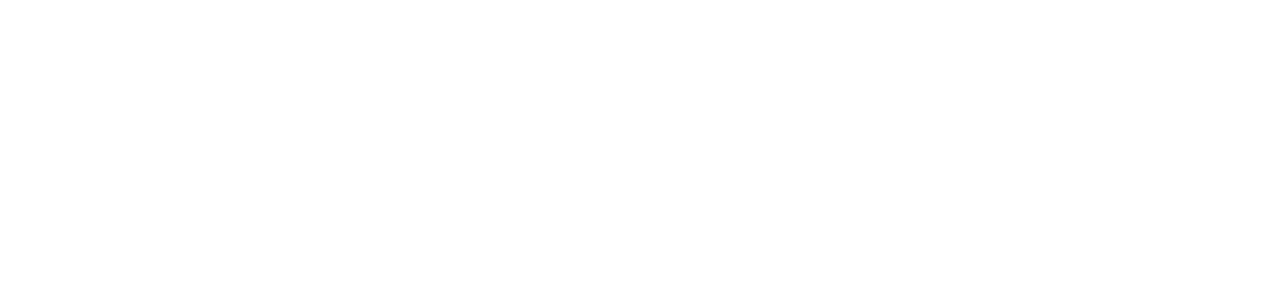
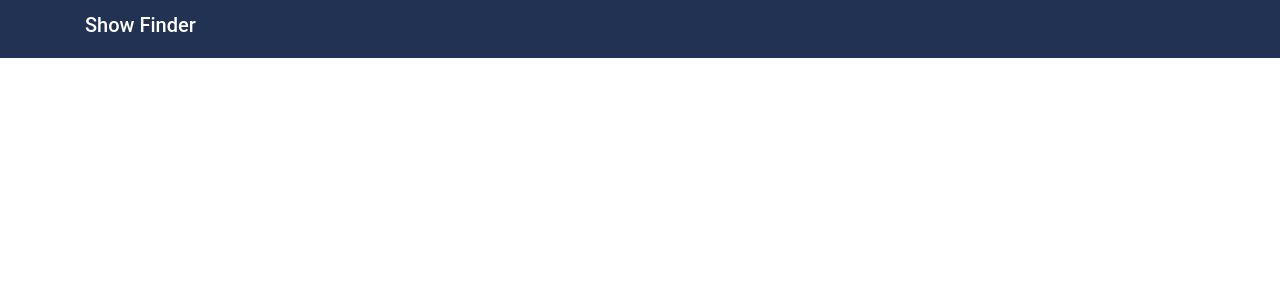
Before and after one commit to felix-chin/react-coding-challenge, a React (Create React App) app: page / in a window 1280 px wide. Shown: the top 300 px of the page. Built offline with nearby package versions, Linux system fonts and the light colour scheme.

Commit message:
added header and search bar components

```diff
--- a/public/index.html
+++ b/public/index.html
@@ -24,7 +24,12 @@
       work correctly both with client-side routing and a non-root public URL.
       Learn how to configure a non-root public URL by running `npm run build`.
     -->
-    <title>React App</title>
+    <title>Show Finder</title>
+    <link rel="stylesheet" href="https://cdnjs.cloudflare.com/ajax/libs/twitter-bootstrap/4.3.1/css/bootstrap.min.css"
+      integrity="sha256-YLGeXaapI0/5IgZopewRJcFXomhRMlYYjugPLSyNjTY=" crossorigin="anonymous">
+    <link rel="stylesheet" href="https://cdnjs.cloudflare.com/ajax/libs/font-awesome/5.15.1/css/all.min.css"
+      integrity="sha512-+4zCK9k+qNFUR5X+cKL9EIR+ZOhtIloNl9GIKS57V1MyNsYpYcUrUeQc9vNfzsWfV28IaLL3i96P9sdNyeRssA=="
+      crossorigin="anonymous" />
   </head>
   <body>
     <noscript>You need to enable JavaScript to run this app.</noscript>
--- a/src/App.js
+++ b/src/App.js
@@ -16,6 +16,7 @@
 
   return (
     <div>
+      <Header />
     </div>
   );
 }
--- a/src/components/header.jsx
+++ b/src/components/header.jsx
@@ -3,6 +3,13 @@
 const Header = () => {
   return (
     <header>
+      <div className="navbar navbar-dark bg-dark-blue">
+        <div className="container">
+          <div className="navbar-brand">
+            <h5>Show Finder</h5>
+          </div>
+        </div>
+      </div>
     </header>
   )
 }
--- a/src/index.css
+++ b/src/index.css
@@ -1,13 +1,14 @@
 body {
   margin: 0;
-  font-family: -apple-system, BlinkMacSystemFont, 'Segoe UI', 'Roboto', 'Oxygen',
-    'Ubuntu', 'Cantarell', 'Fira Sans', 'Droid Sans', 'Helvetica Neue',
-    sans-serif;
+  font-family: 'Roboto', sans-serif;
   -webkit-font-smoothing: antialiased;
   -moz-osx-font-smoothing: grayscale;
 }
 
-code {
-  font-family: source-code-pro, Menlo, Monaco, Consolas, 'Courier New',
-    monospace;
+.bg-dark-blue {
+  background-color: #213252;
 }
+
+.bg-light-grey {
+  background-color: #F0F2F5;
+}
```
Also changed, not shown: 1 other file (tests, documents, lock files or other folders).
